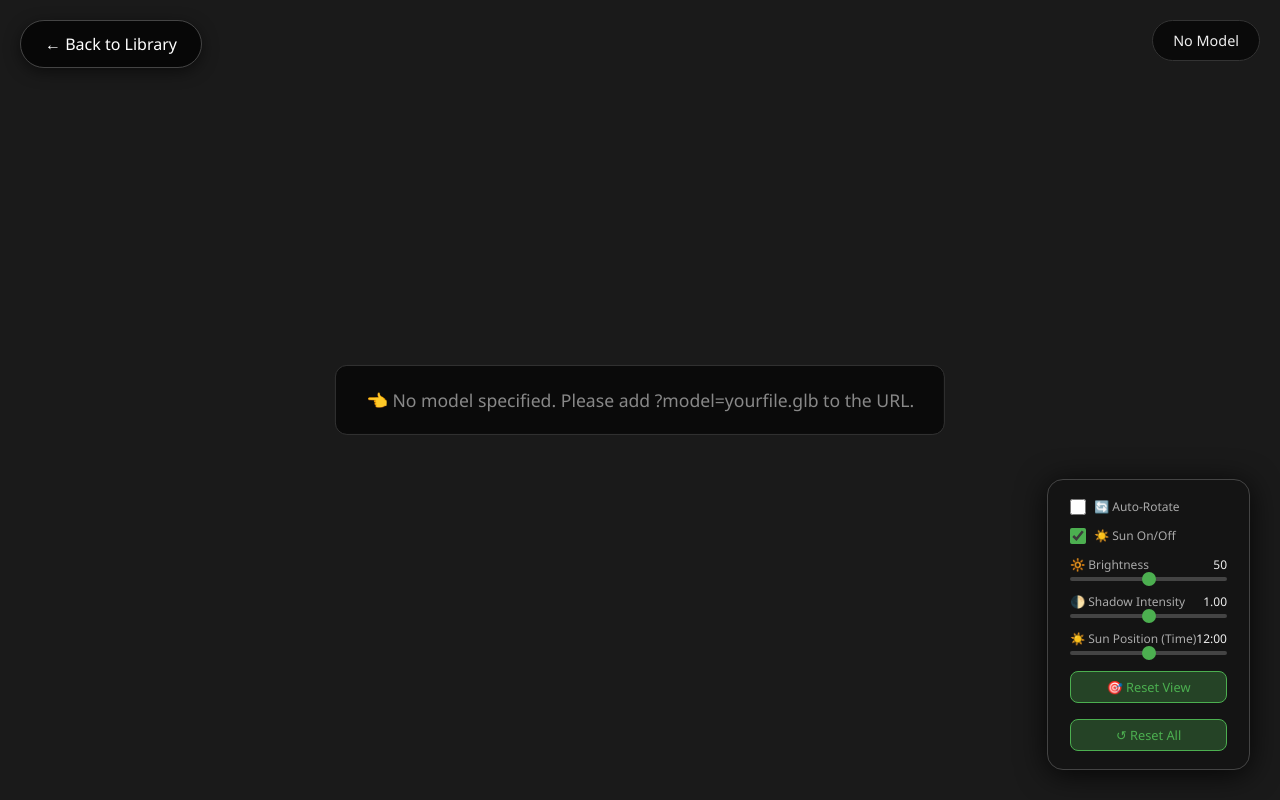
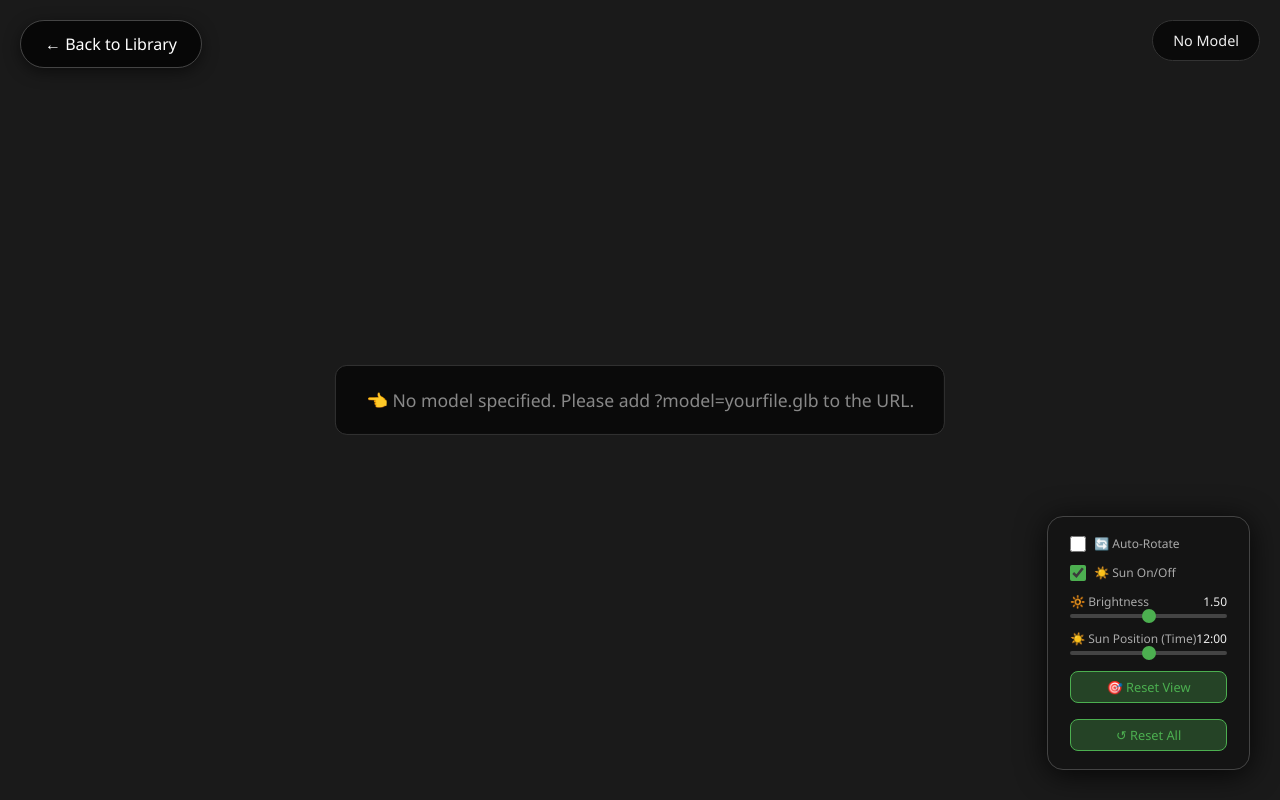
Before and after one commit to Moataz0A0Fatah/3d-viewer, a plain HTML site: page viewer.html in a window 1280 px wide. Drawn offline with nearby package versions, Linux system fonts and the light colour scheme; animation ran at ten frames a second.

Commit message:
Update viewer.html

```diff
--- a/viewer.html
+++ b/viewer.html
@@ -79,12 +79,8 @@
             <label for="sunToggle">☀️ Sun On/Off</label>
         </div>
         <div class="control-group">
-            <label>🔆 Brightness <span id="exposureValue">50</span></label>
-            <input type="range" id="exposureSlider" min="0" max="100" step="1" value="50">
-        </div>
-        <div class="control-group">
-            <label>🌓 Shadow Intensity <span id="shadowValue">1.00</span></label>
-            <input type="range" id="shadowSlider" min="0" max="2.0" step="0.01" value="1.0">
+            <label>🔆 Brightness <span id="brightnessValue">1.00</span></label>
+            <input type="range" id="brightnessSlider" min="0" max="100" step="1" value="50">
         </div>
         <div class="control-group">
             <label>☀️ Sun Position (Time) <span id="timeValue">12:00</span></label>
@@ -114,10 +110,8 @@
         const statusMsg = document.getElementById('statusMsg');
         const titleEl = document.getElementById('modelTitle');
 
-        const exposureSlider = document.getElementById('exposureSlider');
-        const exposureVal = document.getElementById('exposureValue');
-        const shadowSlider = document.getElementById('shadowSlider');
-        const shadowVal = document.getElementById('shadowValue');
+        const brightnessSlider = document.getElementById('brightnessSlider');
+        const brightnessVal = document.getElementById('brightnessValue');
         const timeSlider = document.getElementById('timeSlider');
         const timeVal = document.getElementById('timeValue');
         const autoRotateCheck = document.getElementById('autoRotateCheck');
@@ -137,8 +131,9 @@
         renderer.setSize(window.innerWidth, window.innerHeight);
         renderer.shadowMap.enabled = true;
         renderer.shadowMap.type = THREE.PCFSoftShadowMap;
+        // Fixed exposure – brightness controls lights directly
         renderer.toneMapping = THREE.ACESFilmicToneMapping;
-        renderer.toneMappingExposure = 0.5; // default for slider value 50 (0.1–10 range)
+        renderer.toneMappingExposure = 1.0;
         container.appendChild(renderer.domElement);
 
         const controls = new OrbitControls(camera, renderer.domElement);
@@ -147,9 +142,10 @@
         controls.dampingFactor = 0.05;
         controls.update();
 
-        // --- Lights: Only directional (sun) with a tiny hemisphere fill to avoid total black when sun off ---
-        // Minimal fill so shadows are still visible but model isn't pitch black
-        const fillLight = new THREE.HemisphereLight(0xffffff, 0x222222, 0.2);
+        // --- Lights ---
+        // Fill light (always on, dim, scales with brightness)
+        const fillLight = new THREE.DirectionalLight(0x8888ff, 0.3);
+        fillLight.position.set(-5, 3, 5);
         scene.add(fillLight);
 
         // Main directional light (sun)
@@ -280,18 +276,19 @@
             mainLight.target.updateMatrixWorld();
         }
 
-        // Brightness: 0–100 maps to exposure 0.1–10
-        exposureSlider.addEventListener('input', () => {
-            const val = parseFloat(exposureSlider.value);
-            const exposure = 0.1 + (val / 100) * 9.9; // maps 0→0.1, 100→10.0
-            renderer.toneMappingExposure = exposure;
-            exposureVal.textContent = Math.round(val);
-        });
+        // Brightness: controls main light intensity AND fill light intensity
+        // 0–100 maps to intensity 0–3 for main, 0–0.9 for fill
+        function updateBrightness(value) {
+            const val = parseFloat(value);
+            const mainIntensity = (val / 100) * 3.0;
+            const fillIntensity = (val / 100) * 0.9;
+            mainLight.intensity = mainIntensity;
+            fillLight.intensity = fillIntensity;
+            brightnessVal.textContent = mainIntensity.toFixed(2);
+        }
 
-        shadowSlider.addEventListener('input', () => {
-            const val = parseFloat(shadowSlider.value);
-            mainLight.intensity = val;
-            shadowVal.textContent = val.toFixed(2);
+        brightnessSlider.addEventListener('input', () => {
+            updateBrightness(brightnessSlider.value);
         });
 
         timeSlider.addEventListener('input', () => {
@@ -309,6 +306,7 @@
 
         sunToggle.addEventListener('change', () => {
             mainLight.visible = sunToggle.checked;
+            // when sun is off, fill light still works (it's always visible)
         });
 
         resetViewBtn.addEventListener('click', () => {
@@ -318,13 +316,8 @@
         });
 
         resetAllBtn.addEventListener('click', () => {
-            exposureSlider.value = '50';
-            exposureVal.textContent = '50';
-            renderer.toneMappingExposure = 0.5;
-
-            shadowSlider.value = '1.0';
-            shadowVal.textContent = '1.00';
-            mainLight.intensity = 1.0;
+            brightnessSlider.value = '50';
+            updateBrightness(50);
 
             timeSlider.value = '12';
             timeVal.textContent = '12:00';
@@ -339,8 +332,10 @@
             resetViewBtn.click();
         });
 
-        // Init sun
+        // --- Init ---
+        updateBrightness(50);
         updateSunDirection(12);
+        timeVal.textContent = '12:00';
 
         // --- Resize ---
         window.addEventListener('resize', () => {
@@ -359,7 +354,7 @@
         }
         animate();
 
-        window.THREE_VIEWER = { scene, camera, renderer, controls, mainLight, ground };
+        window.THREE_VIEWER = { scene, camera, renderer, controls, mainLight, fillLight, ground };
     </script>
 </body>
 </html>
```
